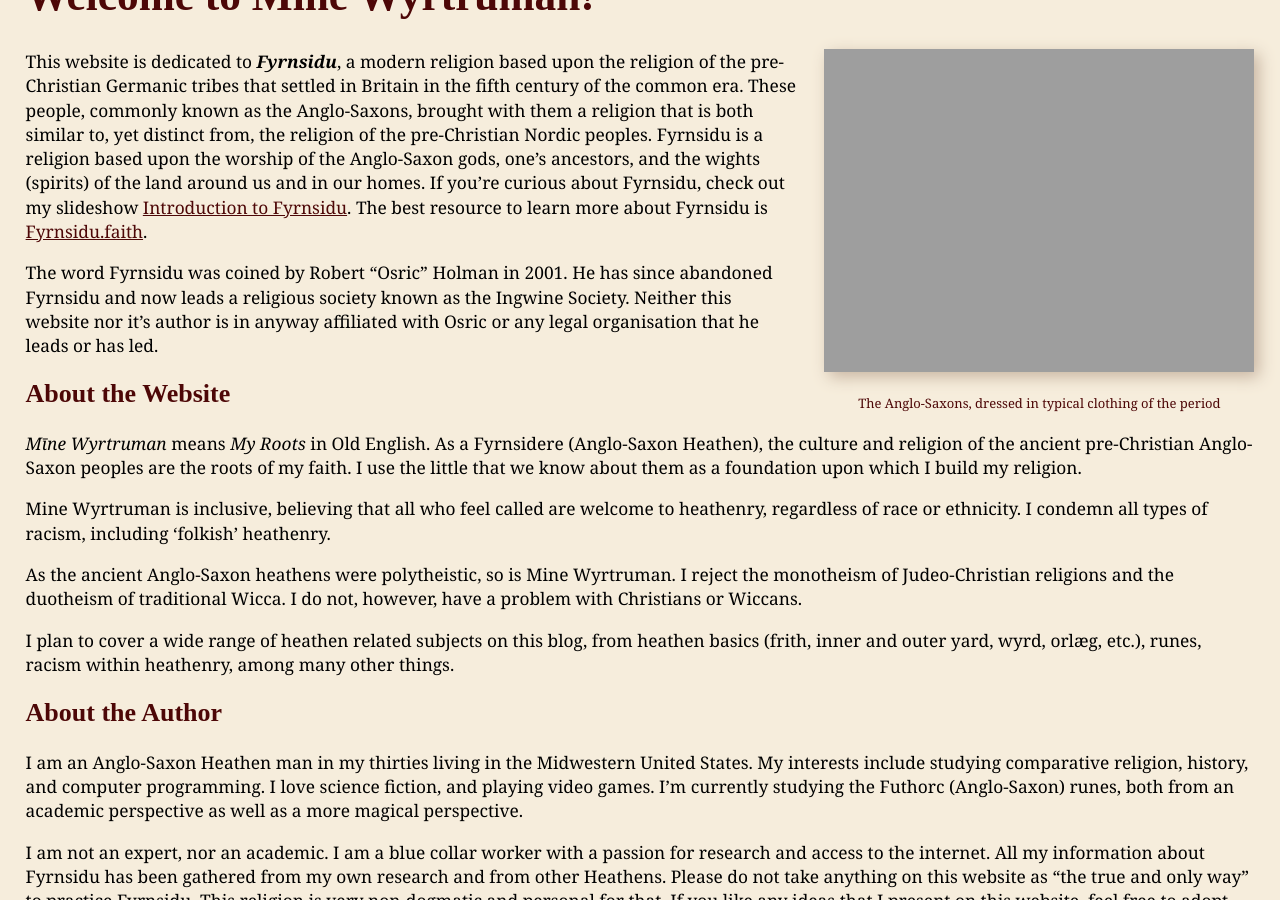
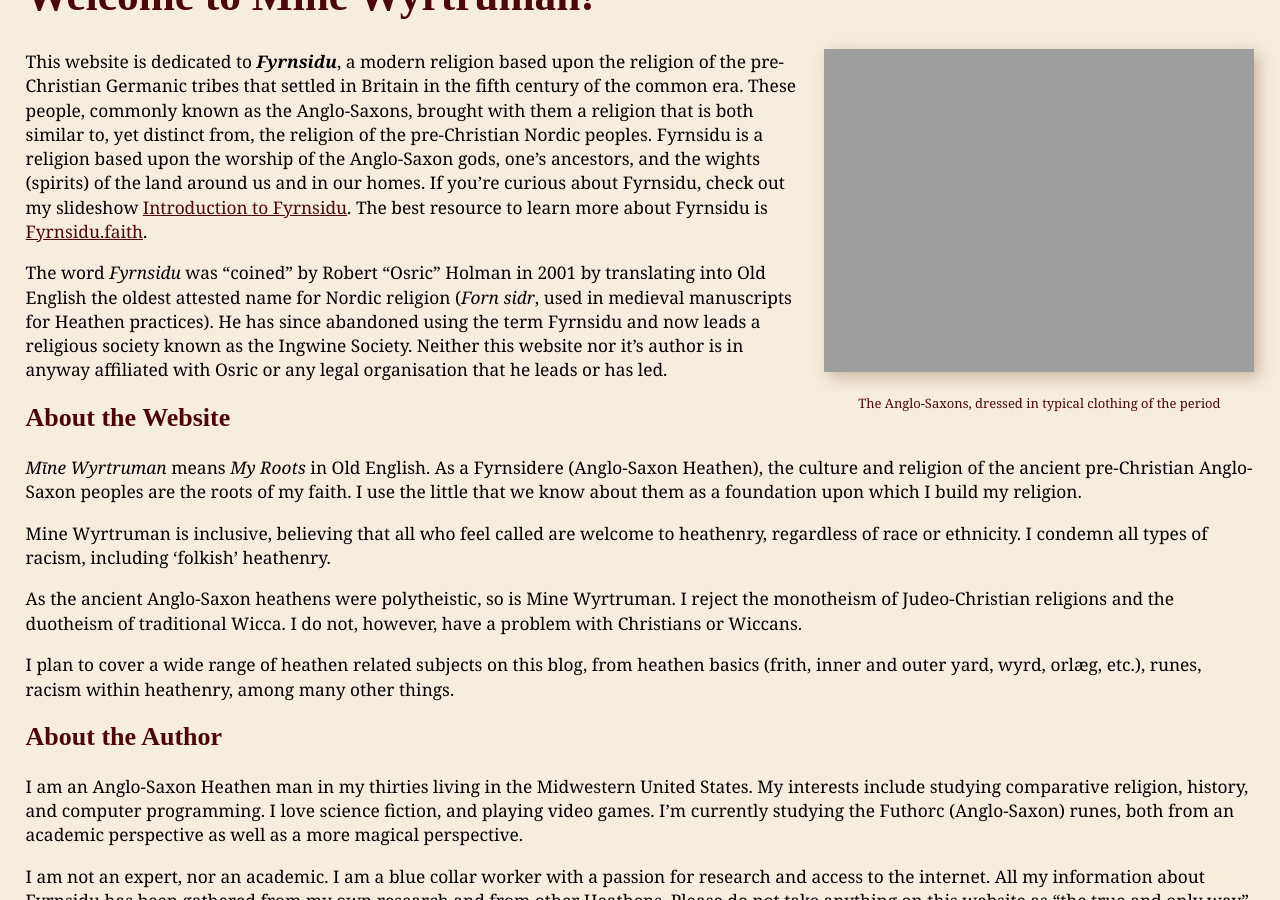
Before and after one commit to byronpendason/byronpendason.github.io, a Jekyll site: the page built from index.md, in a window 1280 px wide and 900 px high, scrolled down 387 px. Built offline with Jekyll 4.4.1, drawn with Linux system fonts in a browser that asks for light colours; some web fonts are replaced; our own code applies the rules of GitHub Pages for plain Markdown files; comment, search, counter and statistics services are not loaded.

Commit message:
Update index.md

```diff
--- a/index.md
+++ b/index.md
@@ -16,7 +16,7 @@
 religion based upon the worship of the Anglo-Saxon gods, one's ancestors, and the wights (spirits)
 of the land around us and in our homes. If you're curious about Fyrnsidu, check out my slideshow [Introduction to Fyrnsidu](/fyrnsidu_intro/). The best resource to learn more about Fyrnsidu is <a href="https://Fyrnsidu.faith" target="_blank">Fyrnsidu.faith</a>.
 
-The word Fyrnsidu was coined by Robert "Osric" Holman in 2001. He has since abandoned Fyrnsidu and now leads a religious society known as the Ingwine Society. Neither this website nor it's author is in anyway affiliated with Osric or any legal organisation that he leads or has led.
+The word *Fyrnsidu* was "coined" by Robert "Osric" Holman in 2001 by translating into Old English the oldest attested name for Nordic religion (*Forn sidr*, used in medieval manuscripts for Heathen practices). He has since abandoned using the term Fyrnsidu and now leads a religious society known as the Ingwine Society. Neither this website nor it's author is in anyway affiliated with Osric or any legal organisation that he leads or has led.
 
 ## About the Website
 
```
